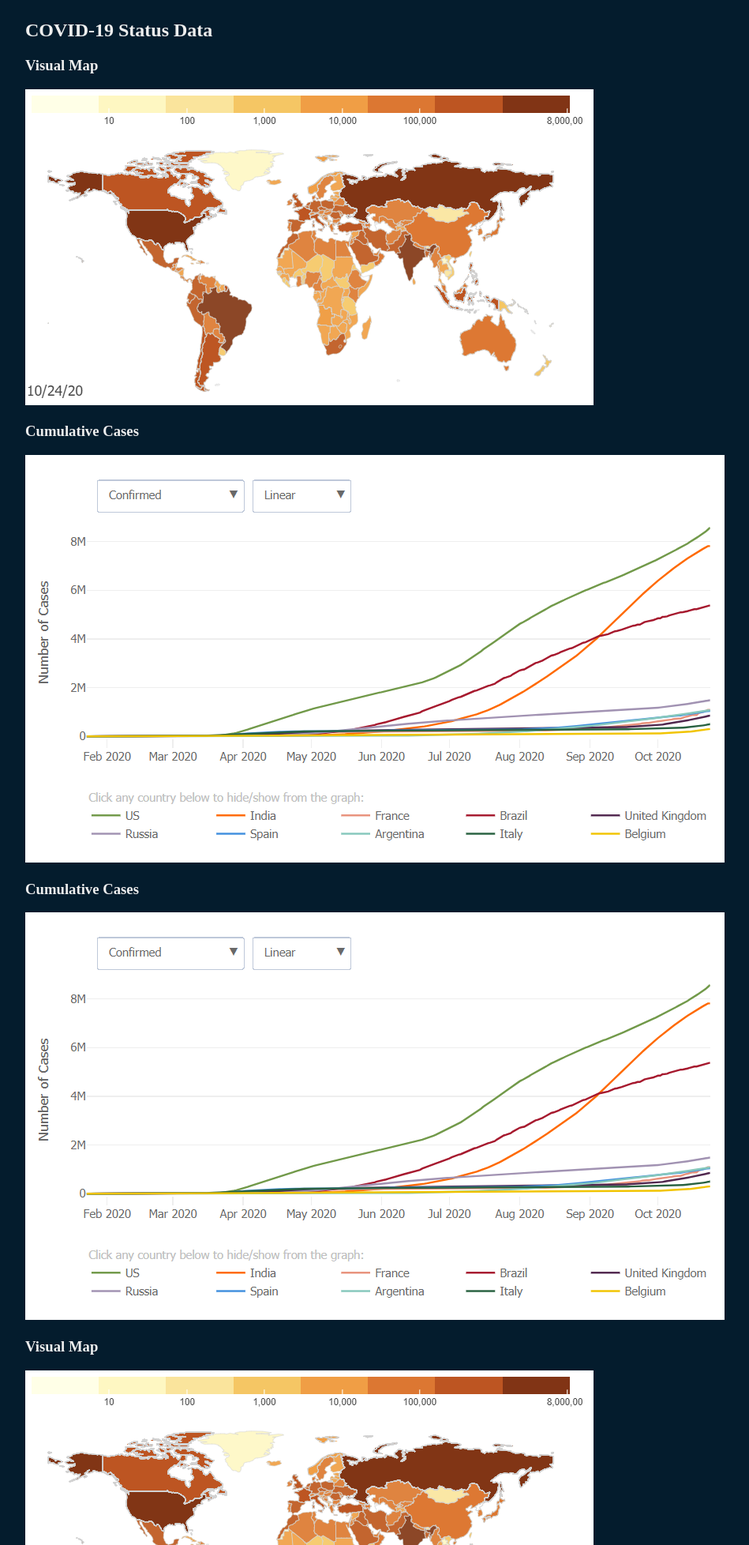
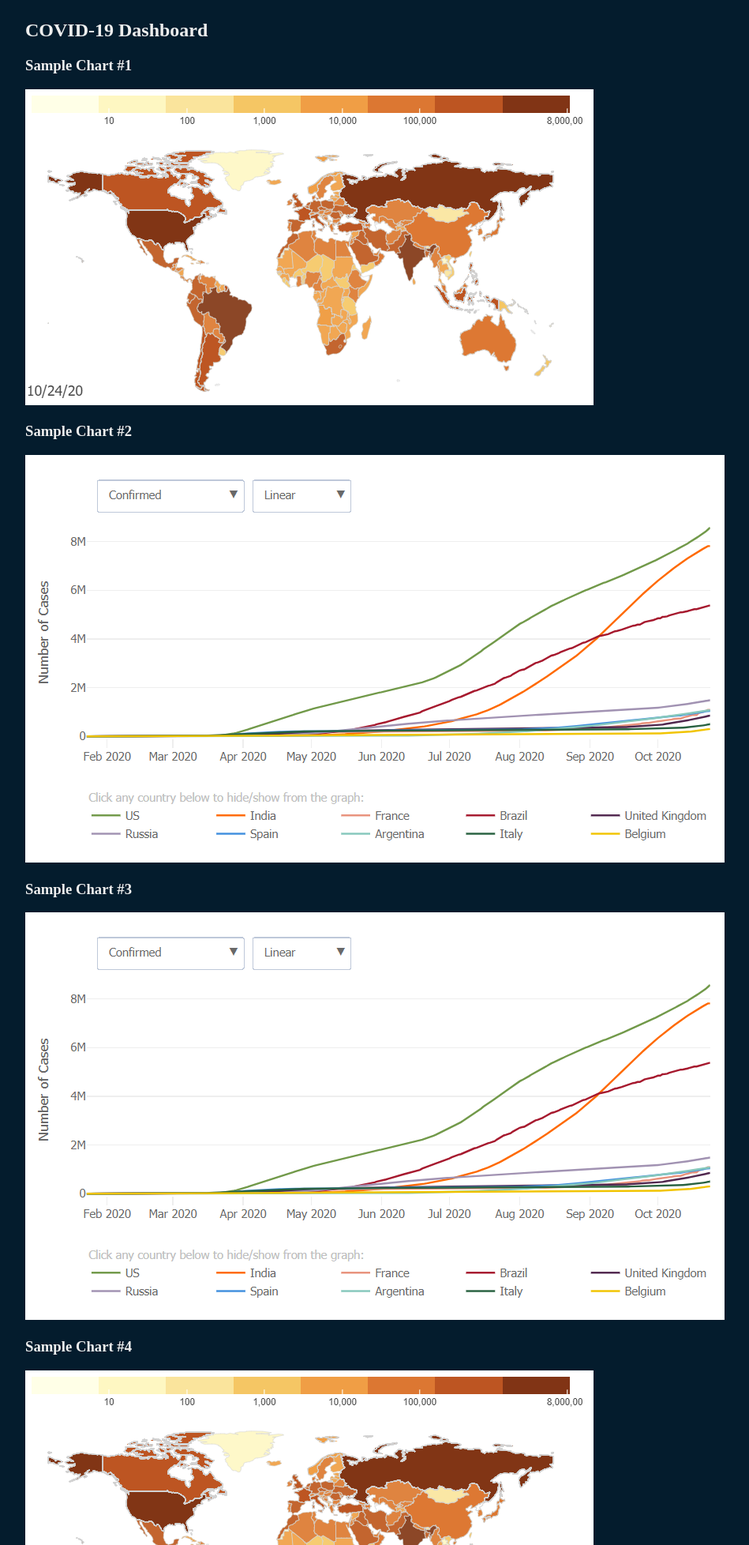
Before and after one commit to ddusi/covid19_WordCloud, a Django app: page /covid-web/status/ in a window 1280 px wide. Shown: the part 59-2015 px from the top of the page at 79% size, without its empty margins (32-981 px from the left). Run offline with Django 3.2, Linux system fonts and the light colour scheme; parts of the project's set-up code (start-up, migrations or seed data) failed here and were passed over; some libraries are stand-ins or nearby versions.

Commit message:
Change chart names to clarify that charts and maps on the page are just sample image #46

```diff
--- a/Covid_web/templates/Covid_web/status.html
+++ b/Covid_web/templates/Covid_web/status.html
@@ -1,9 +1,9 @@
 {% extends 'Covid_web/base.html' %} {% load static %} {% block content %}
 <section role="main" class="status--main-section">
   <div class="status__dashboard">
-    <h1 class="dashboard__title">COVID-19 Status Data</h1>
+    <h1 class="dashboard__title">COVID-19 Dashboard</h1>
     <div class="dashboard__chart--container">
-      <h3 class="chart__name">Visual Map</h3>
+      <h3 class="chart__name">Sample Chart #1</h3>
       <img
         alt="COVID-19 Visual Map"
         class="chart__graphic"
@@ -11,7 +11,7 @@
       />
     </div>
     <div class="dashboard__chart--container">
-      <h3 class="chart__name">Cumulative Cases</h3>
+      <h3 class="chart__name">Sample Chart #2</h3>
       <img
         alt="COVID-19 Global Cumulative Cases"
         class="chart__graphic"
@@ -19,7 +19,7 @@
       />
     </div>
     <div class="dashboard__chart--container">
-      <h3 class="chart__name">Cumulative Cases</h3>
+      <h3 class="chart__name">Sample Chart #3</h3>
       <img
         alt="COVID-19 Global Cumulative Cases"
         class="chart__graphic"
@@ -27,7 +27,7 @@
       />
     </div>
     <div class="dashboard__chart--container">
-      <h3 class="chart__name">Visual Map</h3>
+      <h3 class="chart__name">Sample Chart #4</h3>
       <img
         alt="COVID-19 Visual Map"
         class="chart__graphic"
```
